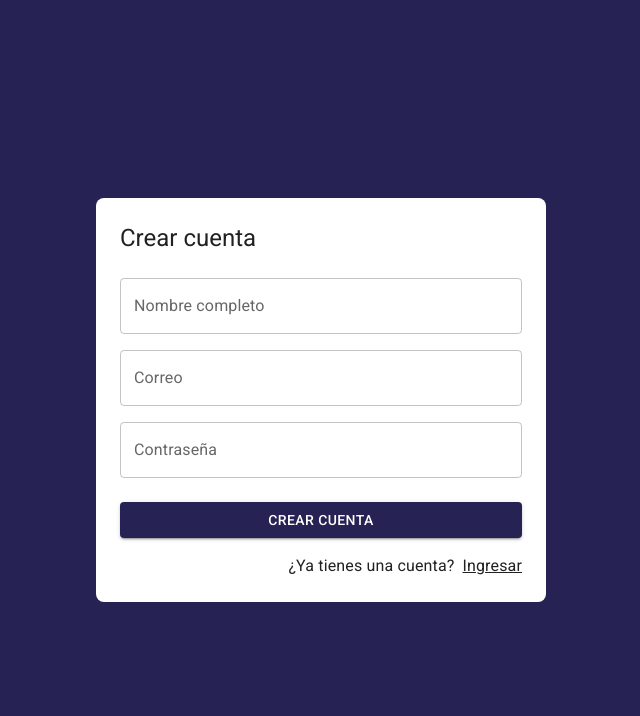
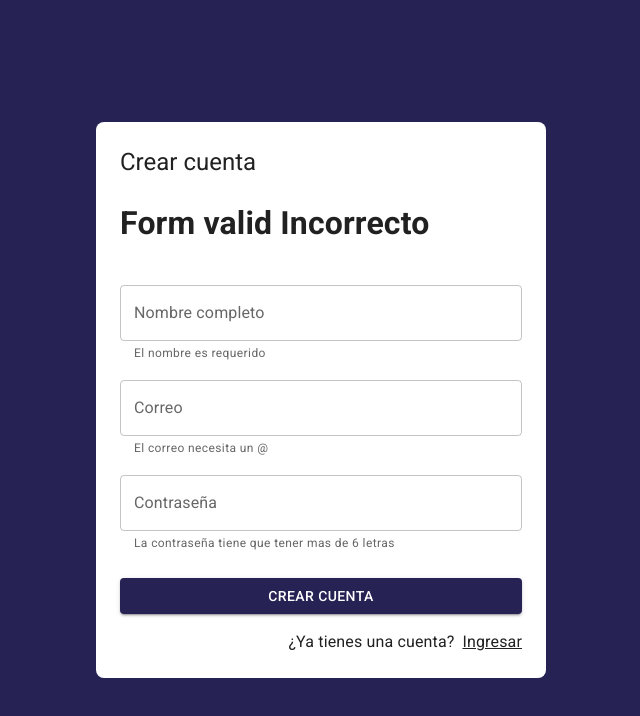
Before and after one commit to chepoluis/JournalApp, a React (Vite) app: page /auth/register in a window 1280 px wide. Shown: the top 716 px of the page, without its empty margins (319-959 px from the left). Built offline with nearby package versions, Linux system fonts and the light colour scheme.

Commit message:
Form validations

```diff
--- a/src/auth/pages/RegisterPage.jsx
+++ b/src/auth/pages/RegisterPage.jsx
@@ -1,12 +1,42 @@
 import { Link as RouterLink } from 'react-router-dom';
 import { Button, Grid, Link, TextField, Typography } from "@mui/material";
-import { Google } from '@mui/icons-material';
 import { AuthLayout } from '../layout/AuthLayout';
+import { useForm } from '../../hooks';
+import { useState } from 'react';
+
+const formData = {
+    email: '',
+    password: '',
+    displayName: ''
+}
+
+const formValidations = {
+    email: [(value) => value.includes('@'), 'El correo necesita un @'],
+    password: [(value) => value.length >= 6, 'La contraseña tiene que tener mas de 6 letras'],
+    displayName: [(value) => value.length >= 1, 'El nombre es requerido']
+}
 
 export const RegisterPage = () => {
+
+    const [formSubmitted, setFormSubmitted] = useState(false);
+
+    const {
+        formState, displayName, email, password, onInputChange,
+        isFormValid, displayNameValid, emailValid, passwordValid
+    } = useForm(formData, formValidations);
+
+    const onSubmit = ( event ) => {
+        event.preventDefault();
+
+        setFormSubmitted(true);
+        console.log(formState)
+    }
+
     return (
         <AuthLayout title='Crear cuenta'>
-            <form>
+            <h1>Form valid {isFormValid ? 'Valido' : 'Incorrecto'}</h1>
+
+            <form onSubmit={ onSubmit }>
                 <Grid container>
                     <Grid item xs={ 12 } sx={{ mt: 2 }}>
                         <TextField
@@ -14,6 +44,11 @@ export const RegisterPage = () => {
                             type="text"
                             placeholder="Nombre Completo"
                             fullWidth
+                            name="displayName"
+                            value={ displayName }
+                            onChange={ onInputChange }
+                            error={ !!displayNameValid && formSubmitted } // !! -> converts the value to booblean
+                            helperText={ displayNameValid }
                         />
                     </Grid>
 
@@ -23,6 +58,11 @@ export const RegisterPage = () => {
                             type="email"
                             placeholder="correo@google.com"
                             fullWidth
+                            name="email"
+                            value={ email }
+                            onChange={ onInputChange }
+                            error={ !!emailValid && formSubmitted }
+                            helperText={ emailValid }
                         />
                     </Grid>
 
@@ -32,12 +72,21 @@ export const RegisterPage = () => {
                             type="password"
                             placeholder="Contraseña"
                             fullWidth
+                            name="password"
+                            value={ password }
+                            onChange={ onInputChange }
+                            error={ !!passwordValid && formSubmitted }
+                            helperText={ passwordValid }
                         />
                     </Grid>
 
                     <Grid container spacing={ 2 } sx={{ mb: 2, mt: 1 }}>
                         <Grid item xs={ 12 }>
-                            <Button variant="contained" fullWidth>
+                            <Button
+                                type="submit" // Runs the form's submit
+                                variant="contained"
+                                fullWidth
+                            >
                                 Crear cuenta
                             </Button>
                         </Grid>
--- a/src/hooks/useForm.js
+++ b/src/hooks/useForm.js
@@ -1,8 +1,25 @@
-import { useState } from 'react';
+import { useState, useEffect, useMemo } from 'react';
 
-export const useForm = ( initialForm = {} ) => {
+export const useForm = ( initialForm = {}, formValidations = {} ) => {
 
     const [ formState, setFormState ] = useState( initialForm );
+    const [formValidation, setFormValidation] = useState({})
+
+    useEffect(() => {
+        createValidators();
+
+    }, [formState]);
+
+    const isFormValid = useMemo( () => {
+
+        for (const formKey of Object.keys(formValidation)) {
+            // Null = no errors
+            if (formValidation[formKey] !== null)
+                return false;
+        }
+
+        return true;
+    }, [formValidation]);
 
     const onInputChange = ({ target }) => {
         const { name, value } = target;
@@ -16,10 +33,31 @@ export const useForm = ( initialForm = {} ) => {
         setFormState( initialForm );
     }
 
+    const createValidators = () => {
+        const formCheckedValues = {};
+
+        // Imprimir el nombre de las propiedades
+        for (const formField of Object.keys(formValidations)) {
+            // Destructuramos el array, obteniendo la funcion y el error message
+            const [ fn, errorMessage ] = formValidations[formField];
+
+            /**
+             * Se crea una nueva propiedad si el texto no cumple con la condicion
+             * formState[formField] -> se accede al valor del field y se pasa a la funcion para validar el valor
+             */
+            formCheckedValues[`${ formField }Valid`] = fn( formState[formField] ) ? null : errorMessage;
+
+            // console.log(formCheckedValues);
+            setFormValidation( formCheckedValues );
+        }
+    }
+
     return {
         ...formState,
+        ...formValidation,
         formState,
         onInputChange,
         onResetForm,
+        isFormValid
     }
 }
```
